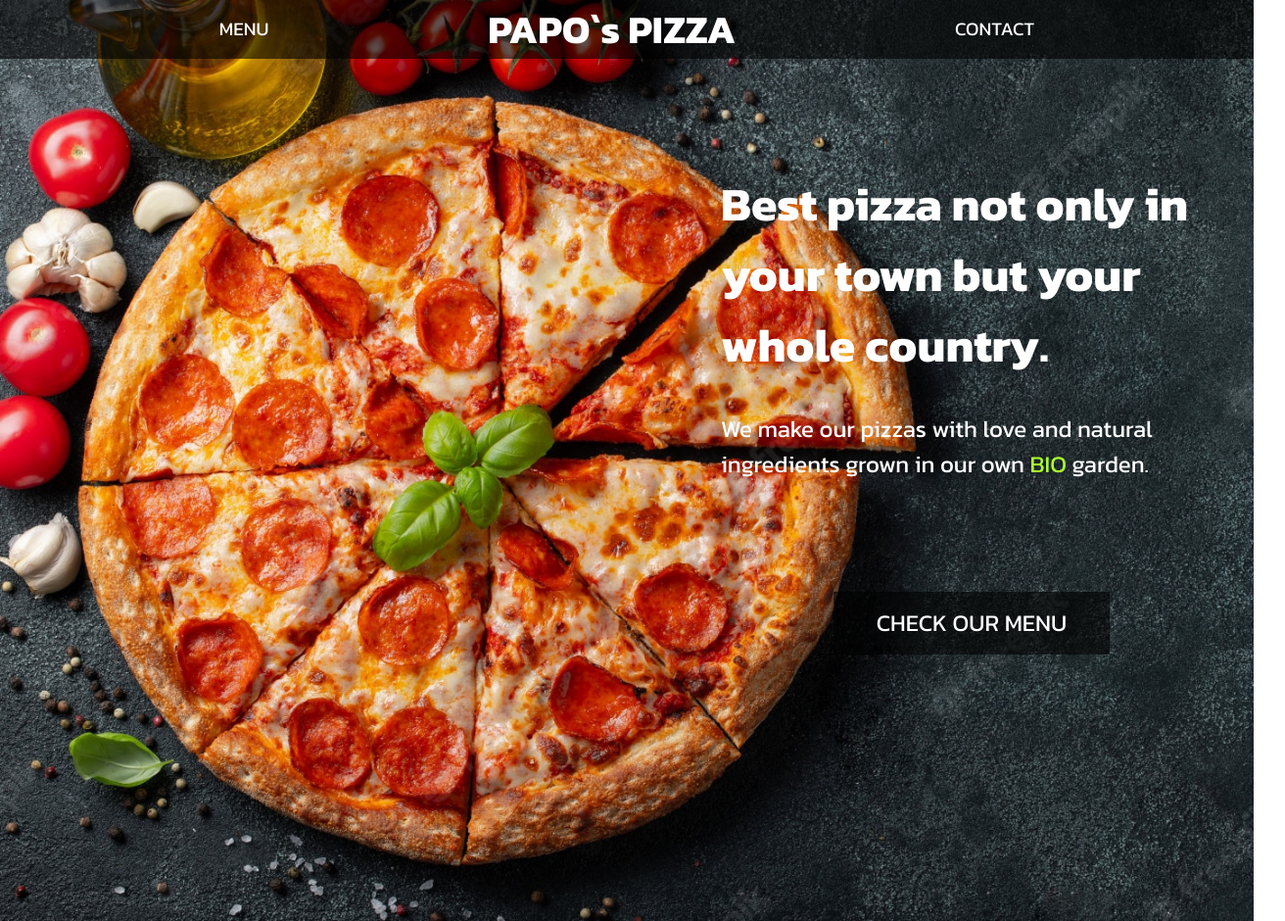
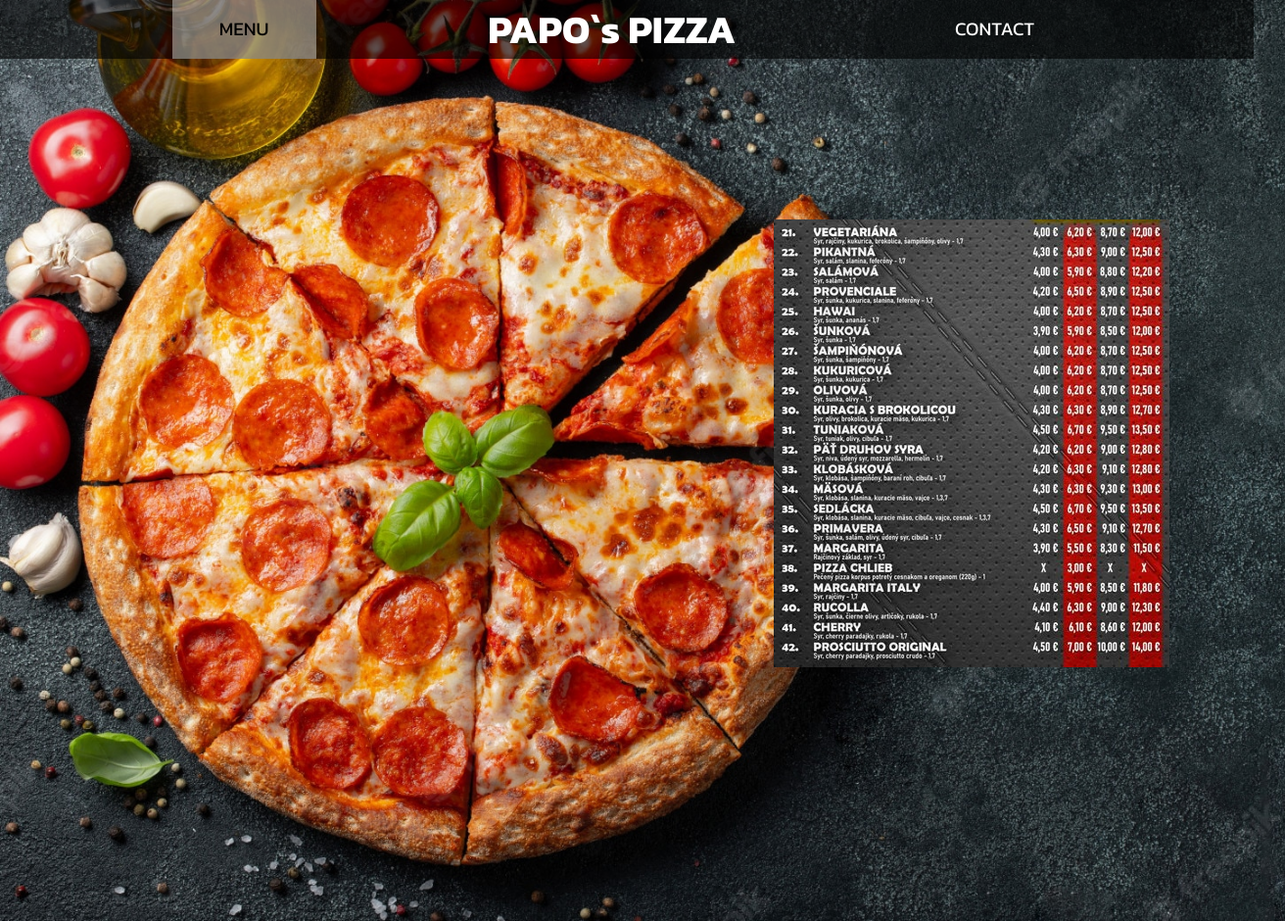
Before and after one commit to patrick-potocny/restaurant_page, a website built with webpack: page dist/index.html in a window 1280 px wide. Both pictures are taken after a click on the link "MENU". Shown: the whole page at 98% size, 1312 px wide, since content can reach past the window. Built offline with nearby package versions, Linux system fonts and the light colour scheme.

Commit message:
restaurant page complete

```diff
--- a/src/index.js
+++ b/src/index.js
@@ -1,3 +1,12 @@
 import './style.css';
+import loadHomePage from './modules/loadHomePage'
+import loadMenuPage from './modules/loadMenuPage'
+import loadContactPage from './modules/loadContactPage'
 
-console.log('Welcome to our restaurant app');
+loadHomePage();
+
+const homeBtn = document.getElementById('logo')
+homeBtn.addEventListener('click', loadHomePage)
+
+const contactBtn = document.getElementById('get-contact');
+contactBtn.addEventListener('click', loadContactPage)
--- /dev/null
+++ b/src/modules/loadContactPage.js
@@ -0,0 +1,17 @@
+export default function loadContactPage() {
+    const content = document.getElementById('content');
+    content.innerHTML = `
+    <main class="contact">
+        <h2 class="contact-name">PAPOs PIZZA</h2>
+        <p class="contact-street">265 N Main Street</p>
+        <p class="contact-town">Kaysville, UT 84037</p>
+        <p class="contac-country">USA</p>
+        <p class="contact-number">+331 2223 442</p>
+    </main>`;
+
+    const menuBtn = document.getElementById('get-menu')
+    menuBtn.classList.remove("active")
+
+    const contactBtn = document.getElementById('get-contact')
+    contactBtn.classList.add("active")
+}
--- /dev/null
+++ b/src/modules/loadHomePage.js
@@ -0,0 +1,23 @@
+import loadMenuPage from "./loadMenuPage";
+
+function loadHomePage() {
+    const content = document.getElementById('content');
+
+    content.innerHTML = `
+    <main>
+        <h2 class="motto">Best pizza not only in your town but your
+            whole country.</h2>
+        <p class="description">We make our pizzas with love and natural
+            ingredients grown in our own
+            <span class="highlight">BIO</span> garden.</p>
+        <button class="menu-btn get-menu">CHECK OUR MENU</button>
+    </main>
+    `;
+
+    const menuBtns = document.getElementsByClassName('get-menu');
+    for (const btn of menuBtns) {
+            btn.addEventListener('click', loadMenuPage)
+        };
+}
+
+export default loadHomePage
--- /dev/null
+++ b/src/modules/loadMenuPage.js
@@ -0,0 +1,13 @@
+export default function loadHomePage() {
+    const content = document.getElementById('content');
+    content.innerHTML = `
+    <main>
+        <div class="menu-img"></div>
+    </main>`;
+
+    const contactBtn = document.getElementById('get-contact')
+    contactBtn.classList.remove("active")
+
+    const menuBtn = document.getElementById('get-menu')
+    menuBtn.classList.add("active")
+}
--- a/src/style.css
+++ b/src/style.css
@@ -218,7 +218,7 @@ header {
     transition: 200ms ease-out;
 }
 
-.menu-item:hover {
+.menu-item:hover, .menu-item.active {
     background-color: hsla(360, 100%, 100%, 0.4);
     color: black;
 }
@@ -254,3 +254,17 @@ main{
     transform: scale(1.2, 1.2);
     cursor: pointer;
 }
+
+.menu-img {
+  height: 35rem;
+  width: 40rem;
+  overflow: auto;
+  background-image: url('./images/rsz_1habanero-letak-2022-scaled.jpg');
+  background-repeat: no-repeat;
+  background-position: center;
+}
+
+main.contact {
+  font-size: 2rem;
+  gap: none;
+}
```
Also changed, not shown: dist/160eaa43732f22978573.jpg (added), dist/bundle.js, dist/index.html, src/images/rsz_1habanero-letak-2022-scaled.jpg (added).
